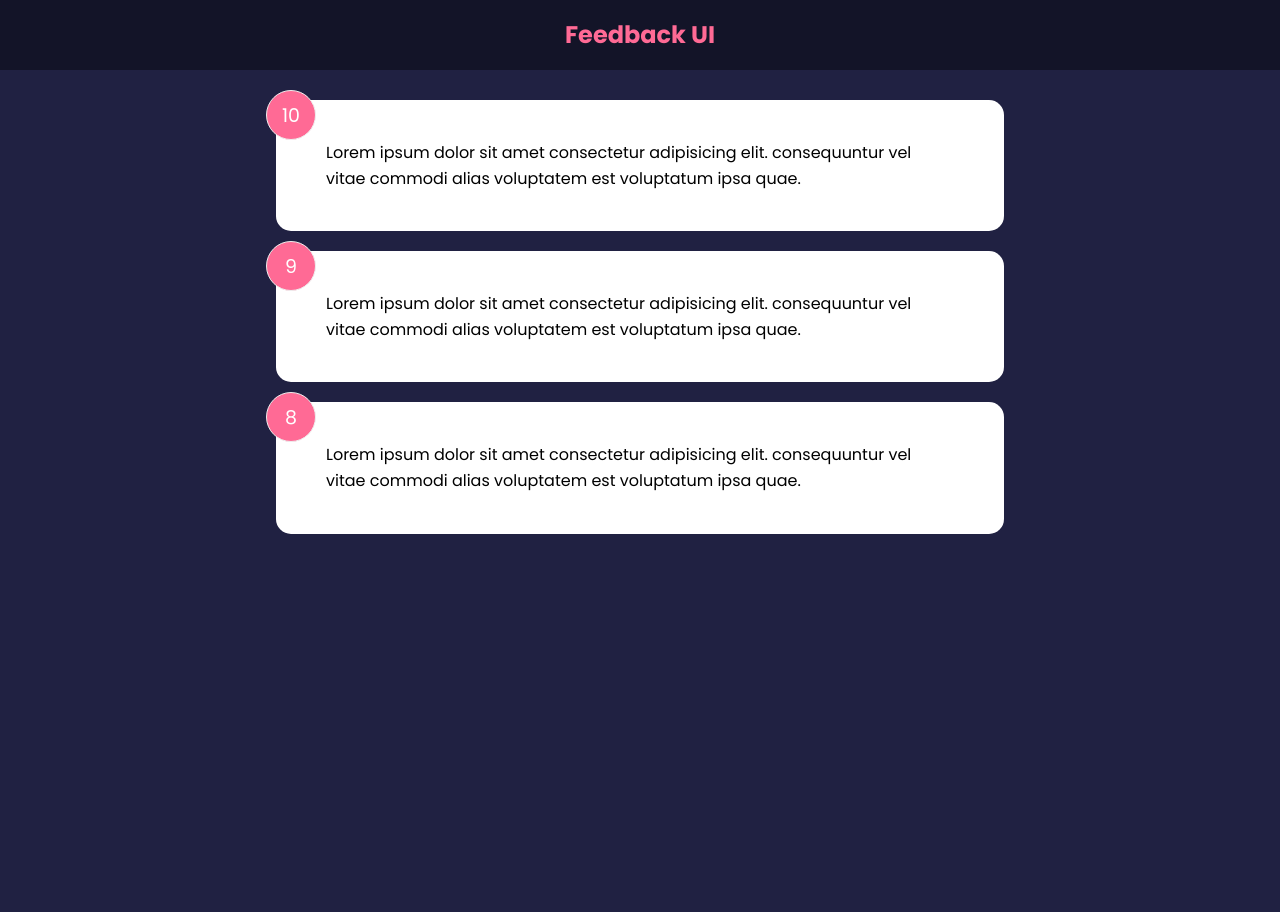
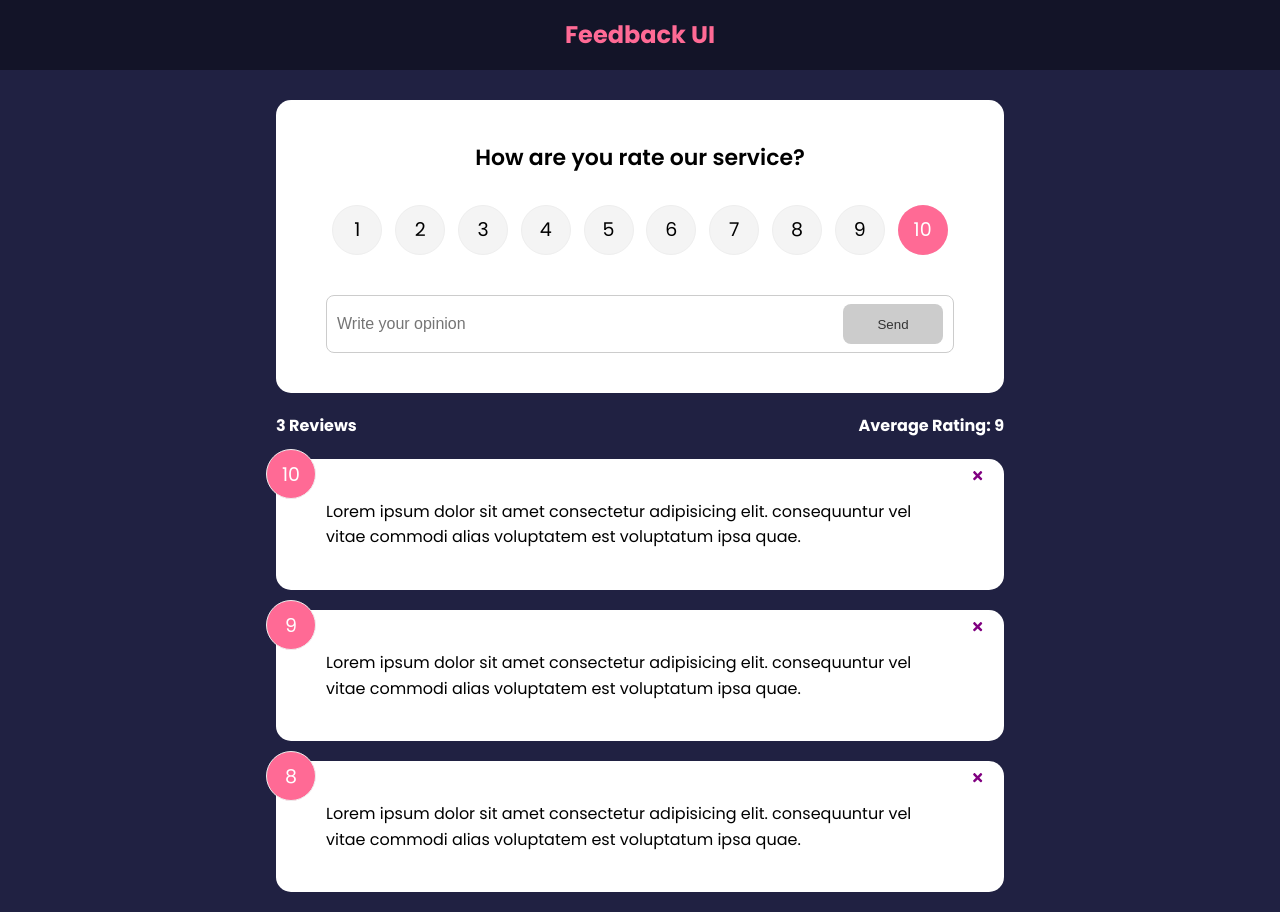
Before and after one commit to PSzkliniarz/react-feedback_app, a React (Create React App) app in the folder feedback-app/: page / in a window 1280 px wide. Before the commit the page ends 800 px from the top, so only its background shows below. Built offline with nearby package versions, Linux system fonts and the light colour scheme; the HTML template or start-up script is replaced by a standard one.

Commit message:
Create feedback

```diff
--- a/feedback-app/package.json
+++ b/feedback-app/package.json
@@ -8,6 +8,7 @@
     "@testing-library/user-event": "^13.5.0",
     "react": "^18.1.0",
     "react-dom": "^18.1.0",
+    "react-icons": "^4.3.1",
     "react-scripts": "5.0.1",
     "web-vitals": "^2.1.4"
   },
--- a/feedback-app/src/App.js
+++ b/feedback-app/src/App.js
@@ -1,17 +1,33 @@
 import { useState } from "react";
 
 import Header from "./components/Header";
+import FeedbackStats from "./components/FeedbackStats";
 import FeedbackList from "./components/FeedbackList";
+import FeedbackForm from "./components/FeedbackForm";
 import FeedbackData from "./data/FeedbackData";
 
 function App(){
     const [feedback, setFeedback] = useState( FeedbackData)
 
+    const addFeedback = (newFeedback) => {
+        let maxId = Math.max(...feedback.map( (item) => (item.id)))
+        newFeedback.id = maxId + 1
+        setFeedback([newFeedback, ...feedback])
+    }
+
+    const handleDelete = (id) => {
+        if (window.confirm(`Are you sure you want to delete ${id} item?`)){
+            setFeedback(feedback.filter((item) => item.id !== id))
+        }
+    }
+
     return (
         <>
             <Header/>
             <div className="container">
-                <FeedbackList feedback={feedback}/>
+                <FeedbackForm handleAdd={addFeedback} />
+                <FeedbackStats feedback={feedback} />
+                <FeedbackList feedback={feedback} handleDelete={handleDelete}/>
             </div>
         </>
     )
--- /dev/null
+++ b/feedback-app/src/components/Button.jsx
@@ -0,0 +1,24 @@
+import PropType from 'prop-types'
+
+function Button({children, type, version, isDisabled}) {
+  return (
+    <button type={type} disabled={isDisabled} className={`btn btn-${version}`}>
+        {children}
+    </button>
+  )
+}
+
+Button.defaultProps = {
+    type: 'button',
+    version: 'primary',
+    isDisabled: false
+}
+
+Button.propTypes = {
+    children: PropType.node.isRequired,
+    type: PropType.string,
+    version: PropType.string,
+    isDisabled: PropType.bool,
+}
+
+export default Button
--- /dev/null
+++ b/feedback-app/src/components/FeedbackForm.jsx
@@ -0,0 +1,62 @@
+import { useState } from "react"
+import Card from "./shared/Card"
+import RatingSelect from "./RatingSelect"
+import Button from "./Button"
+
+function FeedbackForm({handleAdd}) {
+    const [text, setText] = useState('')
+    const [btnDisabled, setbtnDisabled] = useState(true)
+    const [rating, setRating] = useState(10)
+    const [message, setMessage] = useState('')
+
+    const handlerTextChange = (e) => {
+        if (text === ''){
+            setMessage(null)
+            setbtnDisabled(true)
+        } else if (text !== '' && text.trim().length <= 10){
+            setbtnDisabled(true)
+            setMessage('Message is to short')
+        } else {
+            setbtnDisabled(false)
+            setMessage(null)
+        }
+        setText(e.target.value);
+    }
+
+    const test = (e) => {
+        alert("clientX value: " + e.clientX + "\n")
+    }
+
+    const handleSubmit = (e) => {
+        e.preventDefault()
+        if (text.trim().length > 10){
+            const newFeedback = {
+                text,
+                rating
+            }
+            handleAdd(newFeedback);
+            setText('')
+        }
+    }
+
+  return (
+    <Card>
+        <form onSubmit={handleSubmit}>
+            <h2>How are you rate our service?</h2>
+            <RatingSelect select={(rating) => setRating(rating)}/>
+            <div className="input-group">
+                <input
+                type='text'
+                placeholder="Write your opinion"
+                onChange={handlerTextChange}
+                value={text}
+                ></input>
+                <Button type='submit' version='secondary' isDisabled={btnDisabled}>Send</Button>
+            </div>
+            {message && <div onClick={test} className="message">Message mast have at last 10 characters</div>}
+        </form>
+    </Card>
+  )
+}
+
+export default FeedbackForm
--- a/feedback-app/src/components/FeedbackItem.jsx
+++ b/feedback-app/src/components/FeedbackItem.jsx
@@ -1,10 +1,16 @@
+import {FaTimes} from 'react-icons/fa'
 import PropTypes from 'prop-types'
 import Card from "./shared/Card"
 
-function FeedbackItem({item}){
+function FeedbackItem({item, handleDelete}){
+
+
     return (
         <Card>
-            <div className="num-display">{item.rating}</div>
+            <div className="num-display ">{item.rating}</div>
+            <button onClick={() => handleDelete(item.id)} className='close'>
+                <FaTimes  color='purple'/>
+            </button>
             <div className="text-display">{item.text}</div>
         </Card>
     )
--- a/feedback-app/src/components/FeedbackList.jsx
+++ b/feedback-app/src/components/FeedbackList.jsx
@@ -1,15 +1,20 @@
 import PropTypes from 'prop-types'
 import FeedbackItem from "./FeedbackItem"
 
-function FeedbackList({feedback}) {
+function FeedbackList({feedback, handleDelete}) {
     if (!feedback || feedback.lengh === 0){
         return <p>No Feedback Yet</p>
     }
 
   return (
     <div className="feedback-list">
-        {feedback.map((item, ) => (
-            <FeedbackItem key={item.id} item={item} />
+
+        {feedback.map((item) => (
+            <FeedbackItem
+            key={item.id}
+            item={item}
+            handleDelete={handleDelete}
+            />
         ))}
     </div>
   )
--- /dev/null
+++ b/feedback-app/src/components/FeedbackStats.jsx
@@ -0,0 +1,20 @@
+import PropTypes from 'prop-types'
+
+function FeedbackStats({feedback}){
+    let average = feedback.reduce((accurate, current) => accurate + current.rating, 0) / feedback.length;
+
+    average = average.toFixed(1).replace(/[.,]0$/, '')
+
+    return (
+        <div className="feedback-stats">
+            <h4>{feedback.length} Reviews</h4>
+            <h4>Average Rating: {isNaN(average) ? 0 : average}</h4>
+        </div>
+    )
+}
+
+FeedbackStats.propTypes = {
+    feedback: PropTypes.array.isRequired,
+}
+
+export default FeedbackStats
--- /dev/null
+++ b/feedback-app/src/components/RatingSelect.jsx
@@ -0,0 +1,137 @@
+import {useState} from 'react'
+
+function RatingSelect({select}) {
+    const [selected, setSelected] = useState(10)
+
+    const handleChange = (e) => {
+        select(+e.currentTarget.value);
+        setSelected(+e.currentTarget.value);
+    }
+
+  return (
+    <ul className="rating">
+        <li>
+            <input
+            type='radio'
+            id='num1'
+            name='rating'
+            value='1'
+            onChange={handleChange}
+            checked={selected === 1}
+            />
+            <label htmlFor='num1'>1</label>
+
+        </li>
+        <li>
+            <input
+            type='radio'
+            id='num2'
+            name='rating'
+            value='2'
+            onChange={handleChange}
+            checked={selected === 2}
+            />
+            <label htmlFor='num2'>2</label>
+
+        </li>
+        <li>
+            <input
+            type='radio'
+            id='num3'
+            name='rating'
+            value='3'
+            onChange={handleChange}
+            checked={selected === 3}
+            />
+            <label htmlFor='num3'>3</label>
+
+        </li>
+        <li>
+            <input
+            type='radio'
+            id='num4'
+            name='rating'
+            value='4'
+            onChange={handleChange}
+            checked={selected === 4}
+            />
+            <label htmlFor='num4'>4</label>
+
+        </li>
+        <li>
+            <input
+            type='radio'
+            id='num5'
+            name='rating'
+            value='5'
+            onChange={handleChange}
+            checked={selected === 5}
+            />
+            <label htmlFor='num5'>5</label>
+
+        </li>
+        <li>
+            <input
+            type='radio'
+            id='num6'
+            name='rating'
+            value='6'
+            onChange={handleChange}
+            checked={selected === 6}
+            />
+            <label htmlFor='num6'>6</label>
+
+        </li>
+        <li>
+            <input
+            type='radio'
+            id='num7'
+            name='rating'
+            value='7'
+            onChange={handleChange}
+            checked={selected === 7}
+            />
+            <label htmlFor='num7'>7</label>
+
+        </li>
+        <li>
+            <input
+            type='radio'
+            id='num8'
+            name='rating'
+            value='8'
+            onChange={handleChange}
+            checked={selected === 8}
+            />
+            <label htmlFor='num8'>8</label>
+
+        </li>
+        <li>
+            <input
+            type='radio'
+            id='num9'
+            name='rating'
+            value='9'
+            onChange={handleChange}
+            checked={selected === 9}
+            />
+            <label htmlFor='num9'>9</label>
+
+        </li>
+        <li>
+            <input
+            type='radio'
+            id='num10'
+            name='rating'
+            value='10'
+            onChange={handleChange}
+            checked={selected === 10}
+            />
+            <label htmlFor='num10'>10</label>
+
+        </li>
+    </ul>
+  )
+}
+
+export default RatingSelect
```
Also changed, not shown: feedback-app/src/pages/AboutPage.jsx (added, +7 -0 lines), package.json (added, +7 -0 lines), 2 other files (tests, documents, lock files or other folders).
